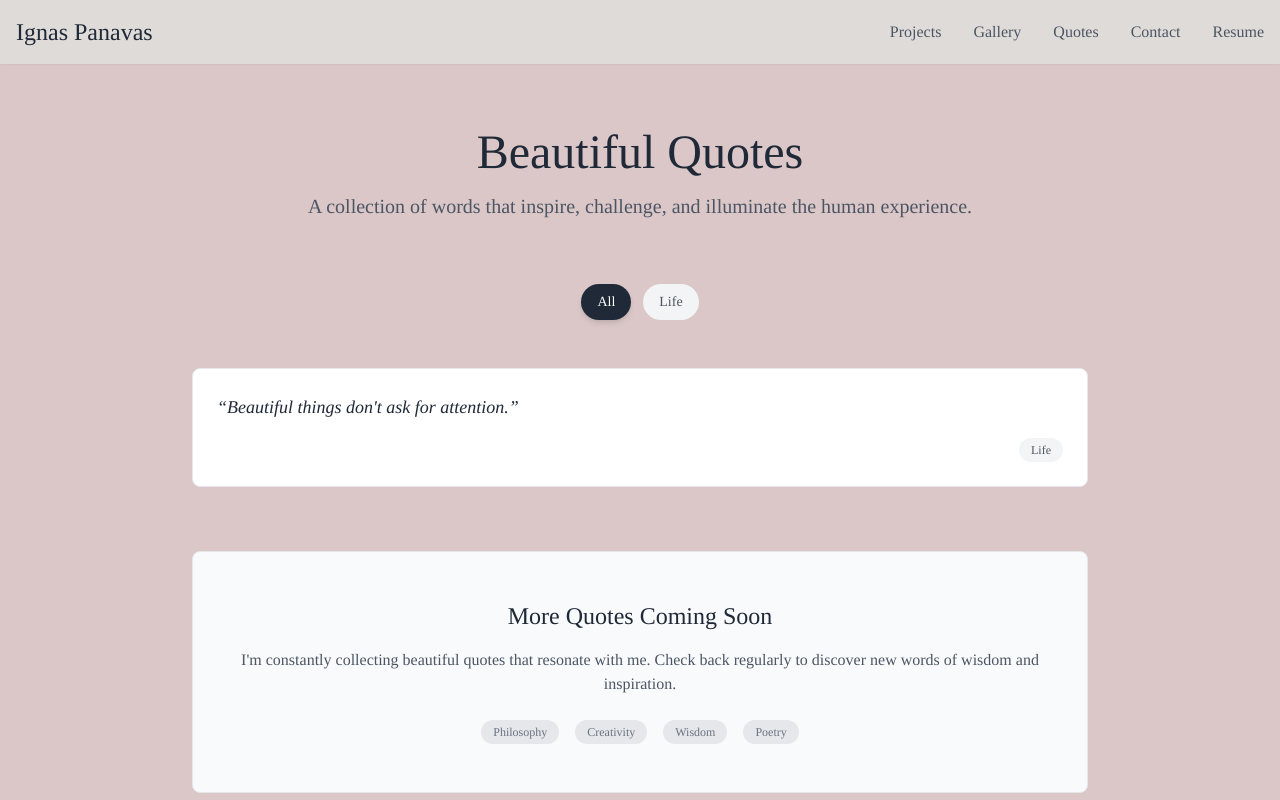
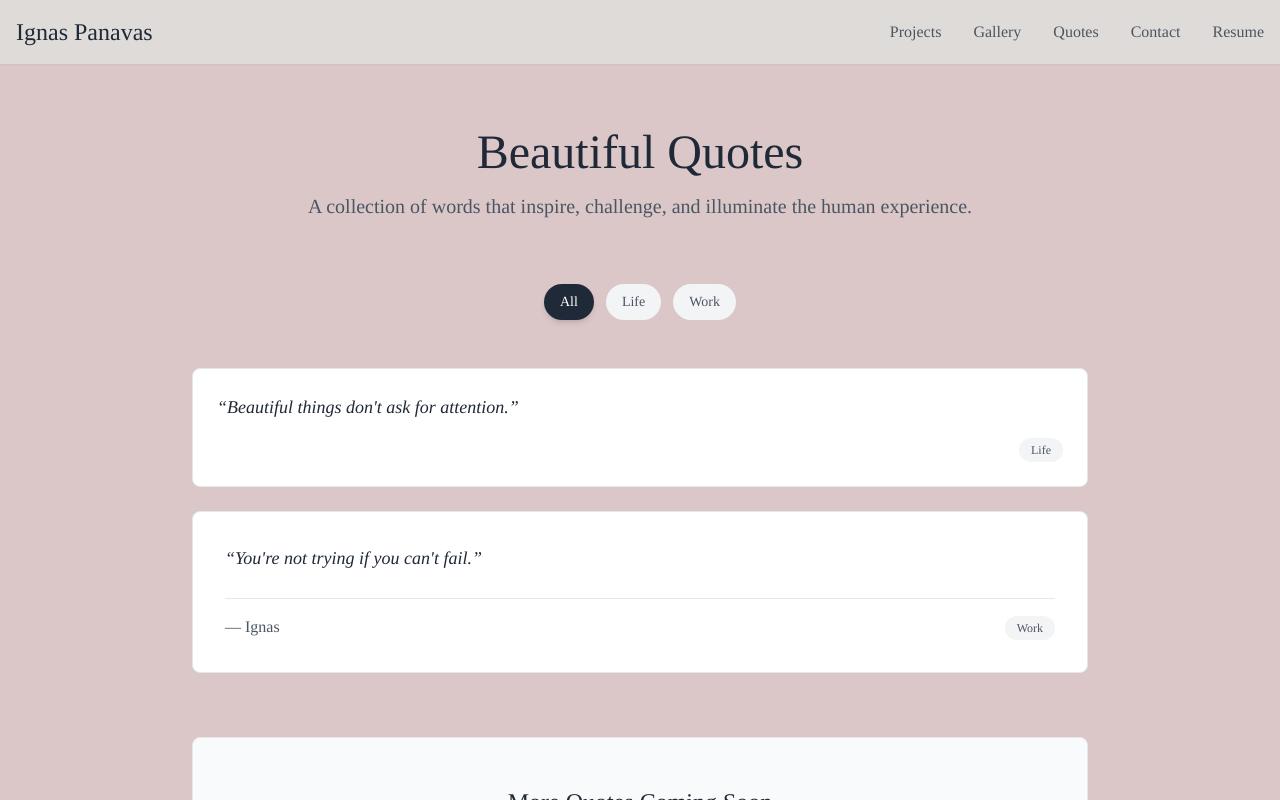
Before and after one commit to IgnasPanavas/IgnasPanavas-site, a Next.js app in the folder ignas-panavas-site/: page /quotes in a window 1280 px wide. Shown: the top 800 px of the page. Built offline with nearby package versions, Linux system fonts and the light colour scheme.

Commit message:
new quote

```diff
--- a/ignas-panavas-site/src/app/quotes/page.tsx
+++ b/ignas-panavas-site/src/app/quotes/page.tsx
@@ -22,6 +22,13 @@
       source: "Unknown",
       category: "Life"
     },
+    {
+        id: 2,
+        text: "You're not trying if you can't fail.",
+        author: "Ignas",
+        source: "Unknown",
+        category: "Work"
+      }
 
   ];
 
```
